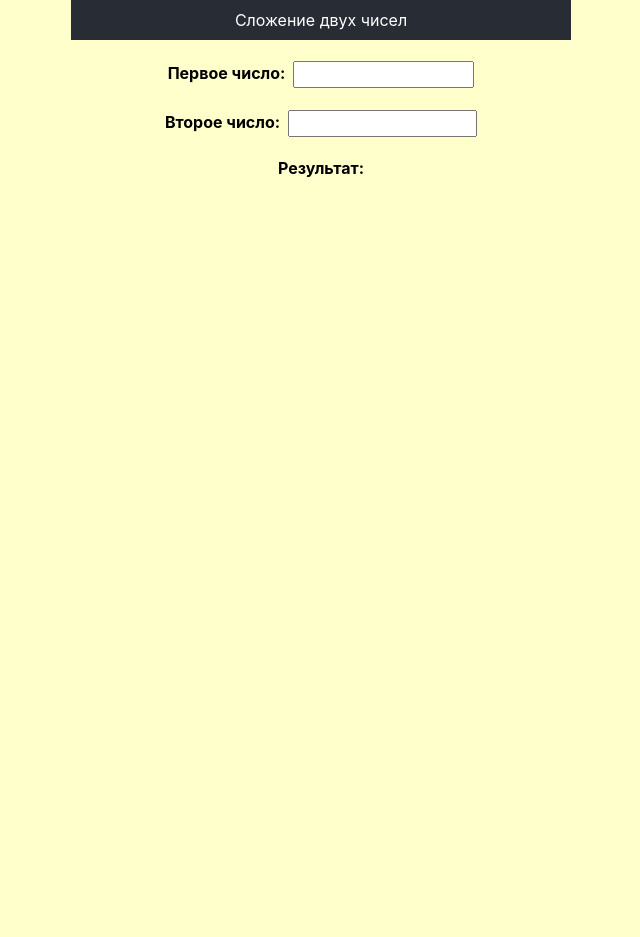
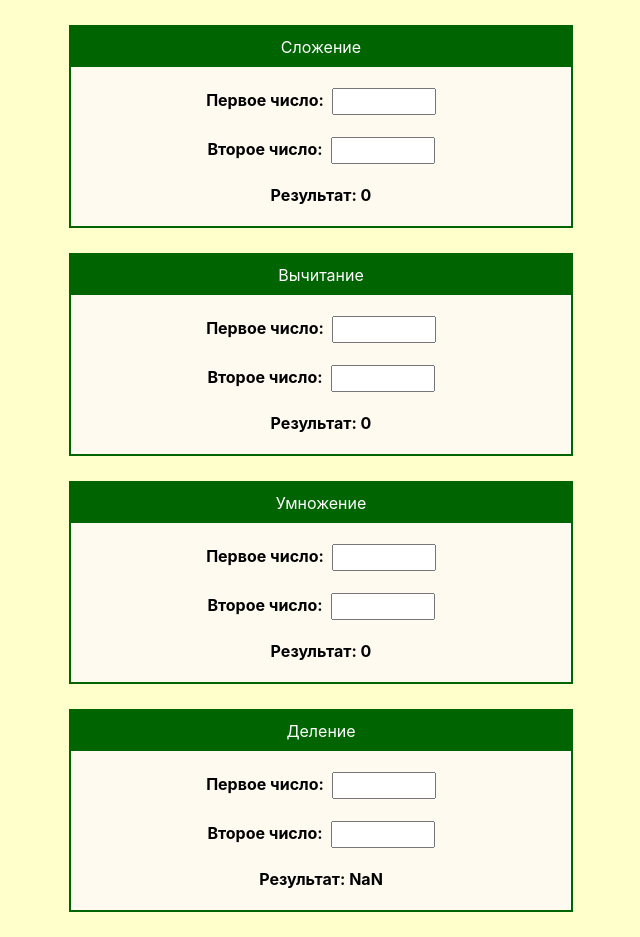
Before and after one commit to alvi813/input-calc2, a React (Create React App) app: page / in a window 1280 px wide. Shown: the whole page, without its empty margins (319-959 px from the left). Before the commit the page ends 800 px from the top, so only its background shows below. Built offline with nearby package versions, Linux system fonts and the light colour scheme.

Commit message:
move components to a separate file

```diff
--- a/src/App.js
+++ b/src/App.js
@@ -1,71 +1,25 @@
 import React, {Component} from 'react';
+import Sum from "./components/sum";
+import Substr from "./components/substr";
+import Multip from "./components/multip";
+import Div from "./components/div";
+
 import './App.css';
-//let counter = 1;
-const styles = {
-  textAlign: 'center',
-  backgroundColor: '#282c34',
-  color: 'white',
-  paddingTop: '10px',
-  paddingBottom: '10px',
-};
-
 
 
 class App extends Component {
-  constructor(props) {
-    super(props);
 
-    this.state = {
-      output: 'Результат: '
+    render() {
+
+        return (
+            <div className='App'>
+                <Sum/>
+                <Substr/>
+                <Multip/>
+                <Div/>
+            </div>
+        );
     }
-  }
-
-
-  sum = () => {
-    let firstNumber = document.getElementById('firstNumber').value;
-    let secondNumber = document.getElementById('secondNumber').value;
-    let result = Number(firstNumber) + Number(secondNumber);
-    this.setState({output: 'Результат: ' + result});
-   // console.log(result);
-  }
-
-
-  render() {
-    return (
-        <div className='App'>
-          <div className="title" style={styles}>
-            Сложение двух чисел
-          </div>
-
-          <div style={{textAlign: 'center'}}>
-            <h4>Первое число:&ensp;
-              <input type="text" id="firstNumber" onChange={this.sum} style={{textAlign: 'center', padding: '4px 0px 4px 0px'}}/>
-             </h4>
-          </div>
-
-          <div style={{textAlign: 'center'}}>
-            <h4>Второе число:&ensp;
-              <input type="text" id="secondNumber" onChange={this.sum} style={{textAlign: 'center', padding: '4px 8px 4px 0px'}}/>
-            </h4>
-          </div>
-
-
-          {/*
-          <button onClick = {this.sum}>
-            Вычислить
-          </button>
-          */}
-
-
-          <div style={{textAlign: 'center'}}>
-            <h4>
-            {this.state.output}
-            </h4>
-          </div>
-
-        </div>
-    );
-  }
 }
 
 App.propTypes = {};
```
